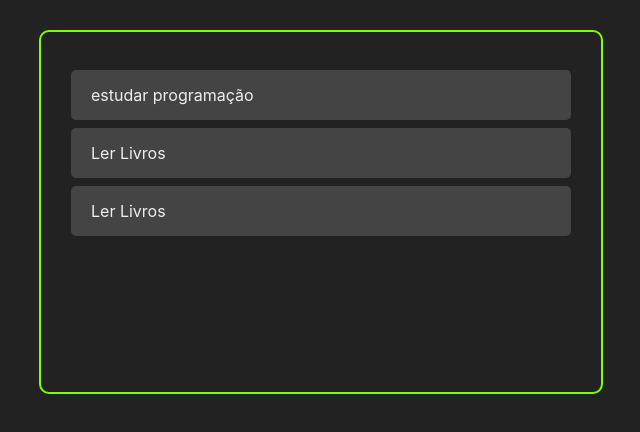
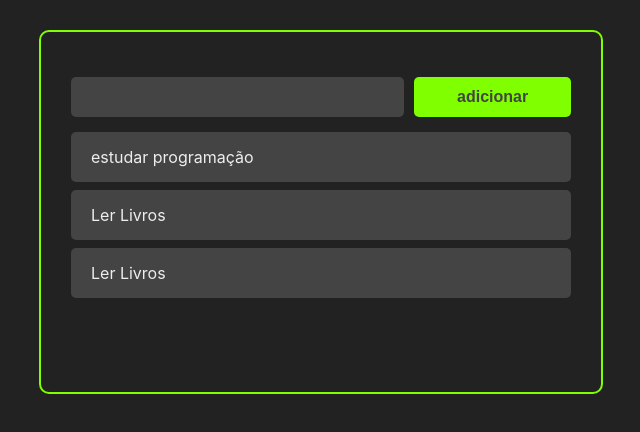
Before and after one commit to joaoneivaneto/react, a React (Create React App) app: page / in a window 1280 px wide. Shown: the top 432 px of the page, without its empty margins (319-959 px from the left). Built offline with nearby package versions, Linux system fonts and the light colour scheme.

Commit message:
adição de tarefas começando

```diff
--- a/src/App.js
+++ b/src/App.jsx
@@ -1,6 +1,7 @@
 import React, { useState } from 'react';
 import Tasks from './components/Tasks';
 import './App.css';
+import AddTask from './components/AddTask';
 
 const App = () => {
   // let menssege ='Hello world';
@@ -29,6 +30,7 @@ const App = () => {
   return (
       <>
         <div className="conteiner">
+          <AddTask/>
           <Tasks tasks={tasks}/>
         </div>
 
--- /dev/null
+++ b/src/components/AddTask.css
@@ -0,0 +1,21 @@
+.add-task-container {
+  margin: 15px 0;
+  width: 100%;
+  display: flex;
+}
+
+.add-task-input {
+  height: 40px;
+  padding: 0 10px;
+  border-radius: 5px;
+  border: none;
+  flex: 2;
+  background-color: #444;
+  color: #eee;
+  font-size: 15px;
+}
+
+.add-task-button-container{
+    margin-left: 10px;
+    flex: 1;
+}
--- a/src/components/AddTask.jsx
+++ b/src/components/AddTask.jsx
@@ -1,7 +1,17 @@
 import React from 'react';
+import Button from './Button';
+import "./AddTask.css";
+
 const AddTask = () => {
     return (
-        <input type="text"/>
+        <div className="add-task-container">
+
+            <input className='add-task-input' type="text"/>
+            <div className="add-task-button-container">
+
+                <Button>adicionar</Button>
+            </div>
+        </div>
      );
 }
 
--- /dev/null
+++ b/src/components/Button.css
@@ -0,0 +1,12 @@
+.button{
+    background-color: chartreuse;
+    height: 40px;
+    padding: 0 10px;
+    border-radius: 5px;
+    width: 100%;
+    font-size: 16px;
+    color: #444;
+    font-weight: bold;
+    cursor: pointer;
+    border: none;
+}
--- /dev/null
+++ b/src/components/Button.jsx
@@ -0,0 +1,12 @@
+import React from 'react';
+
+import './Button.css';
+const Button = ({children,onClick}) => {
+    return (
+       <button onClick={onClick} className="button">
+           {children}
+       </button>
+     );
+}
+
+export default Button;
```
Also changed, not shown: src/components/Task.jsx (renamed from src/components/Task.js), src/components/Tasks.jsx (renamed from src/components/Tasks.js).
